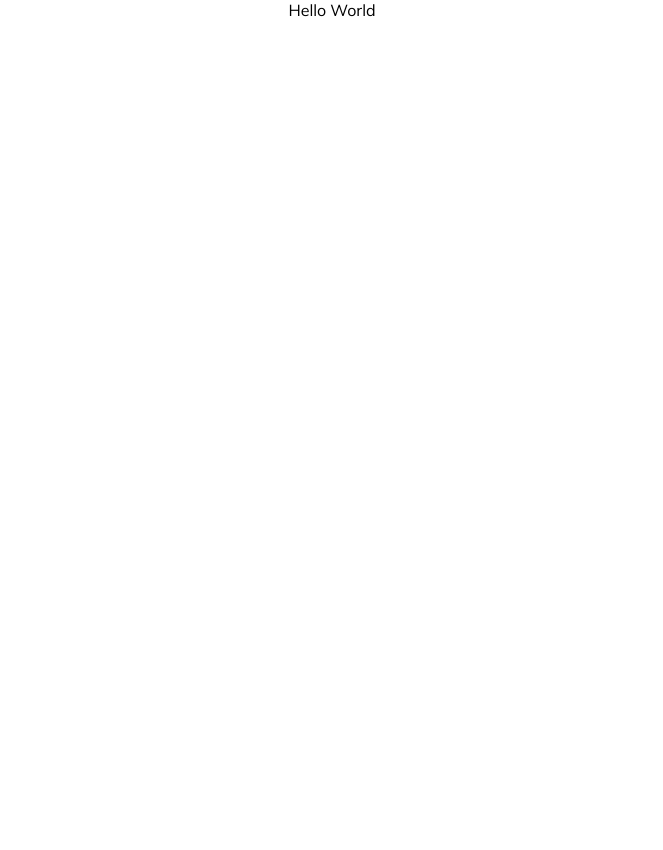
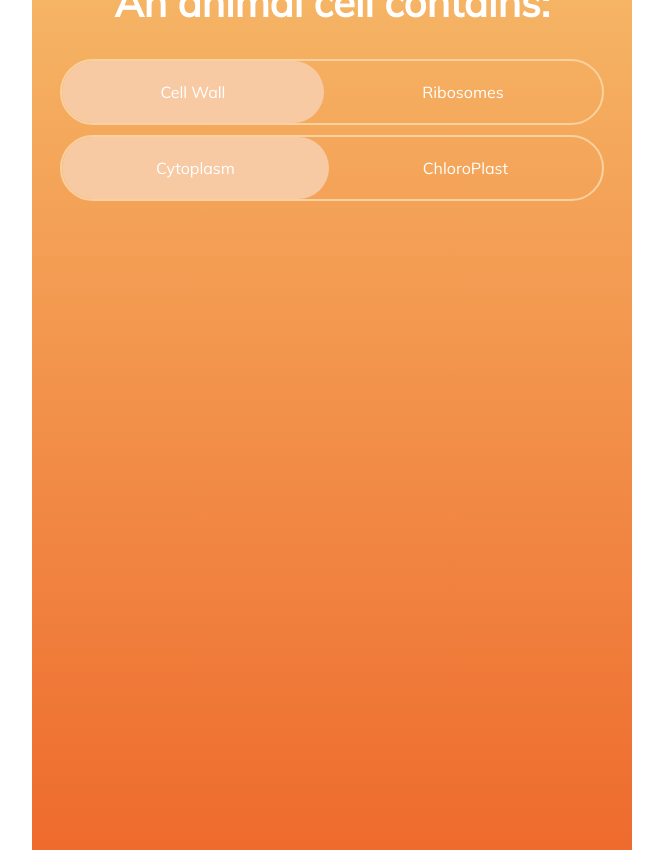
Before and after one commit to MCompton96/toggles, a React (Create React App) app: page / in a window 1280 px wide. Shown: the whole page, without its empty margins (308-971 px from the left). Before the commit the page ends 800 px from the top, so only its background shows below. Built offline with nearby package versions, Linux system fonts and the light colour scheme.

Commit message:
Created initial toggle

```diff
--- a/src/App.css
+++ b/src/App.css
@@ -3,4 +3,5 @@
   width: 100vw;
   display: flex;
   justify-content: center;
+  align-items: center;
 }
--- a/src/App.tsx
+++ b/src/App.tsx
@@ -2,7 +2,7 @@ import React from 'react';
 import './App.css';
 import Toggles from './Components/Toggles/Toggles';
 
-function App() {
+const App: React.FC = () => {
   return (
     <div className="App">
       <Toggles />
--- /dev/null
+++ b/src/Components/Toggle/Toggle.module.css
@@ -0,0 +1,26 @@
+.container {
+    /* width: 90%; */
+    margin: 5px 0px;
+    border: 2px solid #F9D29F;
+    border-radius: 100px;
+    display: inherit;
+    flex-direction: row;
+    justify-content: space-between;
+    width: 90%;
+}
+
+.button {
+    padding: 21px;
+    border-radius: 100px;
+    color: #FFFFFF;
+    flex-grow: 1;
+    text-align: center;
+}
+
+.button:hover {
+    cursor: pointer;
+}
+
+.chosen {
+    background: #F8CAA3;
+}
--- /dev/null
+++ b/src/Components/Toggle/Toggle.tsx
@@ -0,0 +1,41 @@
+import React, { useState } from 'react';
+import styles from './Toggle.module.css';
+
+interface ToggleProps {
+    optionOne: string;
+    optionTwo: string;
+}
+
+const Toggle: React.FC<ToggleProps> = props => {
+
+    const [oneChosen, setOneChosen] = useState<boolean>(true);
+    const [twoChosen, setTwoChosen] = useState<boolean>(false);
+
+    const handleCss = (chosen: boolean): string => {
+        return `${styles.button} ${chosen ? styles.chosen : null}`;
+    }
+
+    const handleClick = (one: boolean): void => {
+        setOneChosen(one);
+        setTwoChosen(!one);
+    }
+
+    return (
+        <div className={styles.container}>
+            <div
+                className={handleCss(oneChosen)}
+                onClick={() => handleClick(true)}
+            >
+                {props.optionOne}
+            </div>
+            <div
+                className={handleCss(twoChosen)}
+                onClick={() => handleClick(false)}
+            >
+                {props.optionTwo}
+            </div>
+        </div>
+    )
+};
+
+export default Toggle;
--- /dev/null
+++ b/src/Components/Toggles/Toggles.module.css
@@ -0,0 +1,119 @@
+.container {
+    background: linear-gradient(180deg, #F6B868 0%, #EE6B2D 100%);
+    flex-direction: column;
+    height: 900px;
+    width: 600px;
+    display: inherit;
+    align-items: inherit;
+}
+
+.text {
+    color: #FFFFFF;
+    font-weight: 700;
+    font-size: 40px;
+}
+
+.toggle {
+    position: absolute;
+    left: 0%;
+    right: 0%;
+    top: 0%;
+    bottom: 0%;
+
+    border: 2px sold #F9D29F;
+    box-sizing: border-box;
+    border-radius: 100px;
+}
+
+.toggleButtonOne {
+    /* Auto layout */
+    display: flex;
+    flex-direction: row;
+    justify-content: center;
+    align-items: center;
+    padding: 21px 176px;
+
+    position: absolute;
+    width: 450px;
+    height: 80px;
+    left: 0px;
+    top: 0px;
+
+    border-radius: 100px;
+}
+
+.toggleButtonTwo {
+    display: flex;
+    flex-direction: row;
+    justify-content: center;
+    align-items: center;
+    padding: 21px 157px;
+
+    position: absolute;
+    width: 450px;
+    height: 80px;
+    left: 450px;
+    top: 0px;
+
+    background: #F8CAA3;
+    border-radius: 100px;
+}
+
+.ribosomes {
+    position: static;
+    left: 36%;
+    right: 36%;
+    top: 26.25%;
+    bottom: 26.25%;
+
+    font-family: 'Mulish';
+    font-style: normal;
+    font-weight: 700;
+    font-size: 24px;
+    line-height: 160%;
+    /* or 38px */
+
+    display: flex;
+    align-items: center;
+
+    color: #9F938B;
+
+
+    /* Inside auto layout */
+
+    flex: none;
+    order: 0;
+    flex-grow: 0;
+    margin: 0px 10px;
+}
+
+.cellWall {
+    /* Cell wall */
+    position: static;
+    left: 39.22%;
+    right: 39.22%;
+    top: 26.25%;
+    bottom: 26.25%;
+
+    font-family: 'Mulish';
+    font-style: normal;
+    font-weight: 700;
+    font-size: 24px;
+    line-height: 160%;
+    /* or 38px */
+
+    display: flex;
+    align-items: center;
+
+    /* White */
+
+    color: #FFFFFF;
+
+
+    /* Inside auto layout */
+
+    flex: none;
+    order: 0;
+    flex-grow: 0;
+    margin: 0px 10px;
+}
--- a/src/Components/Toggles/Toggles.tsx
+++ b/src/Components/Toggles/Toggles.tsx
@@ -1,8 +1,14 @@
-import * as React from 'react';
+import React from 'react';
+import Toggle from '../Toggle/Toggle';
+import styles from './Toggles.module.css';
 
-const Toggles = () => {
+const Toggles: React.FC = () => {
     return (
-        <div>Hello World</div>
+        <div className={styles.container}>
+            <h1 className={styles.text}>An animal cell contains:</h1>
+            <Toggle optionOne='Cell Wall' optionTwo='Ribosomes'/>
+            <Toggle optionOne='Cytoplasm' optionTwo='ChloroPlast'/>
+        </div>
     )
 };
 
```
Also changed, not shown: 1 other file (tests, documents, lock files or other folders).
